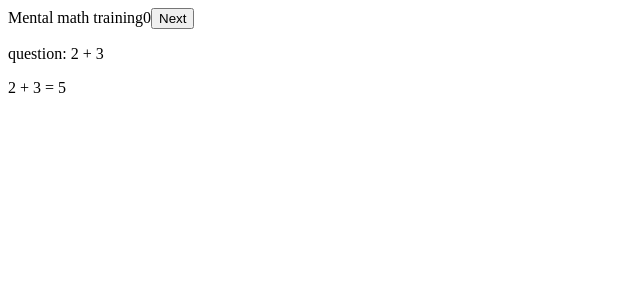
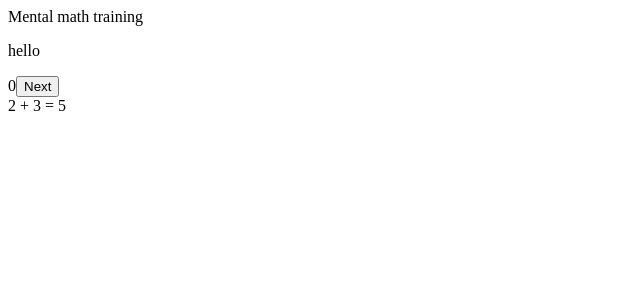
Before and after one commit to ViLP357/speedMathTraining, a React (Vite) app in the folder frontend/speedMathTrainingFrontend/: page / in a window 1280 px wide. Shown: the top 300 px of the page, without its empty margins (0-640 px from the left). Built offline with nearby package versions, Linux system fonts and the light colour scheme.

Commit message:
refactoring

```diff
--- a/frontend/speedMathTrainingFrontend/src/App.tsx
+++ b/frontend/speedMathTrainingFrontend/src/App.tsx
@@ -1,47 +1,23 @@
-import { useState } from 'react'
 import './App.css'
+import QuestionForm from './components/QuestionForm';
 
-interface Question {
-  val1: number;
-  val2: number;
-  operator: string;
-  ans: number;
-}
+//import type { Question } from "./types"
 
-const QuestionComponent = ({question} : {question: Question}) => {
-  return (
-    <div>
-    {question.val1} {question.operator}  {question.val2} = {question.ans}
-    </div>
-  )
-}
+
+
 
 const App = () => {
-  const [questionNumber, setQuestionNumber] = useState<number>(0);
+
 
   const courseName = "Mental math training";
-  const courseParts: Question[] = [
-    {
-      val1: 2,
-      val2: 3,
-      operator: "+",
-      ans: 5
-    },
-    {
-      val1: 3,
-      val2: 3,
-      operator: "+",
-      ans: 3
-    }
-  ]
+
 
   return (
     <div>
       {courseName}
-      {questionNumber}
-      <button onClick={() => setQuestionNumber(questionNumber+1)}>Next</button>
-    <p>question: {courseParts[0].val1}  {courseParts[0].operator} {courseParts[0].val2}</p>
-    <QuestionComponent question= {courseParts[questionNumber]}/>
+
+
+    <QuestionForm/>
     </div>
   )
 }
--- /dev/null
+++ b/frontend/speedMathTrainingFrontend/src/components/QuestionForm.tsx
@@ -0,0 +1,42 @@
+import type { Question } from "../types"
+import { useState } from 'react'
+
+
+const QuestionComponent = ({question} : {question: Question}) => {
+  return (
+    <div>
+    {question.val1} {question.operator}  {question.val2} = {question.ans}
+    </div>
+  )
+}
+
+
+
+const QuestionForm = () => {
+    const [questionNumber, setQuestionNumber] = useState<number>(0);
+    const courseParts: Question[] = [
+    {
+      val1: 2,
+      val2: 3,
+      operator: "+",
+      ans: 5
+    },
+    {
+      val1: 3,
+      val2: 3,
+      operator: "+",
+      ans: 3
+    }
+  ]
+    return (
+        <div>
+            <p> hello</p>
+            {questionNumber}
+            <button onClick={() => setQuestionNumber(questionNumber+1)}>Next</button>
+            <QuestionComponent question= {courseParts[questionNumber]}/>
+        </div>
+
+    )
+}
+
+export default QuestionForm
--- /dev/null
+++ b/frontend/speedMathTrainingFrontend/src/types.ts
@@ -0,0 +1,6 @@
+export interface Question {
+  val1: number;
+  val2: number;
+  operator: string;
+  ans: number;
+}
```
